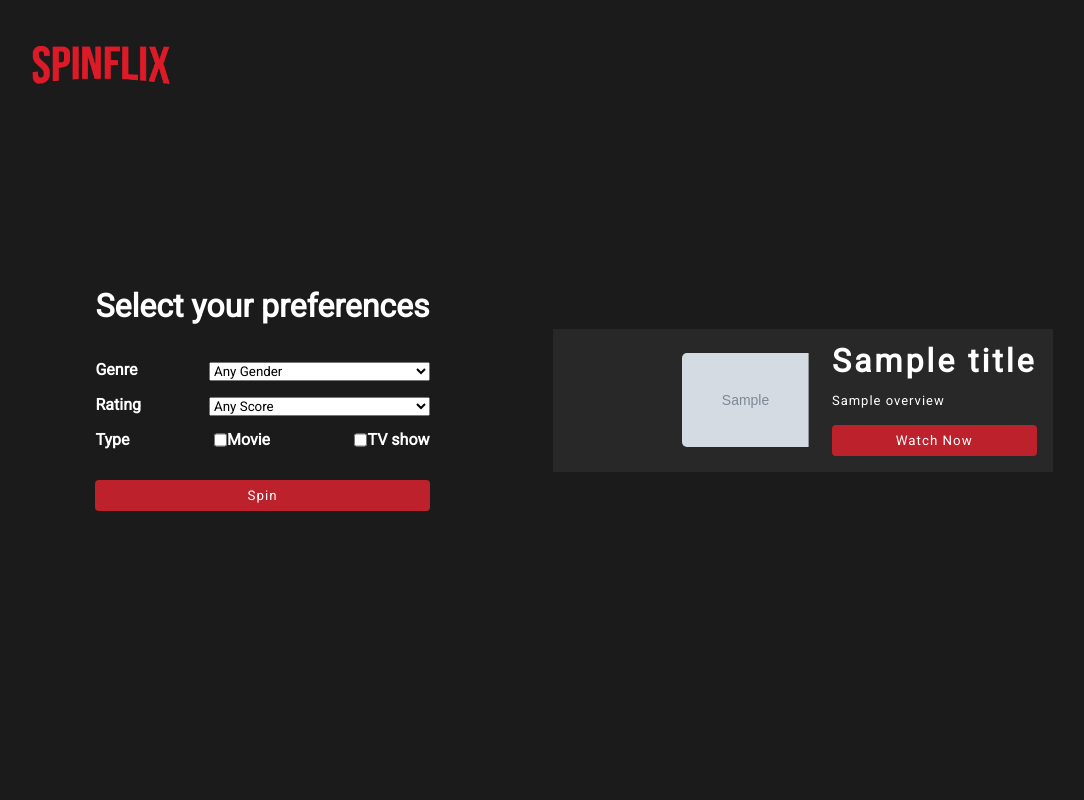
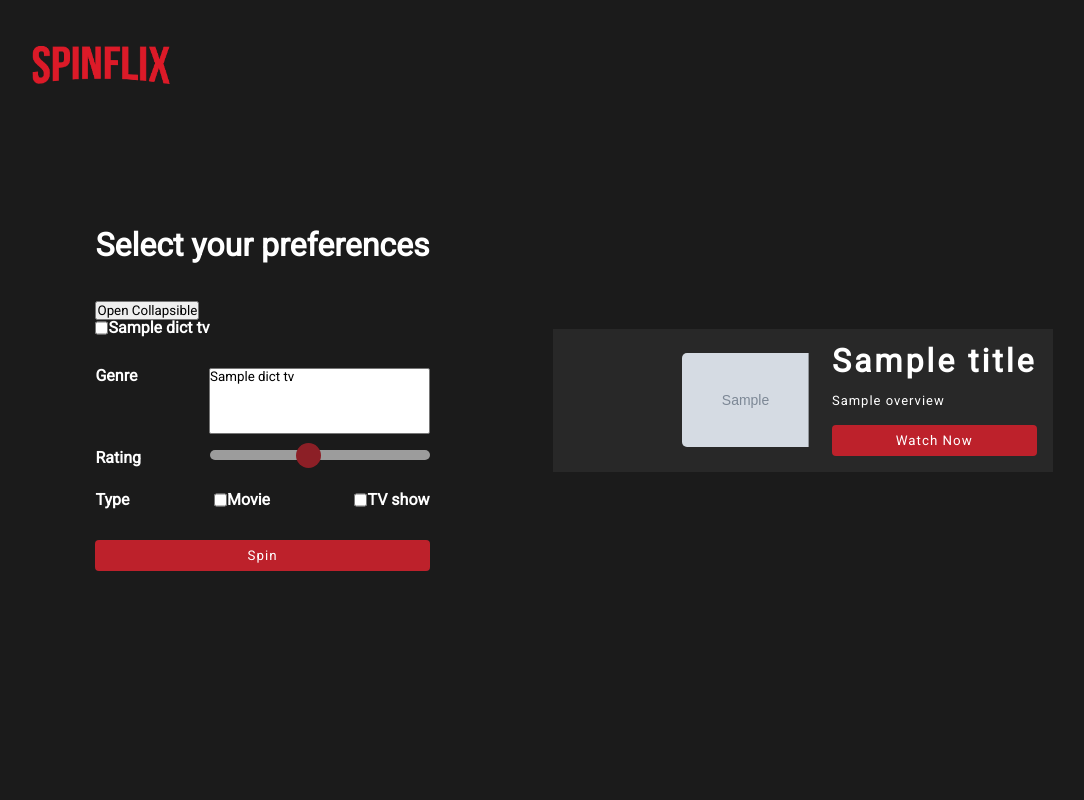
Before and after one commit to vitorbandeira1/Proj2-tecWeb, a Django app: template moviegenerator/templates/moviegenerator/teste.html in a window 1280 px wide. Shown: the whole page, without its empty margins (74-1158 px from the left). Run offline with Django 3.2, Linux system fonts and the light colour scheme; the template is opened without the code that fills it: most values are stand-ins (such as "Sample title", 1, 10 or a date in 2020); grey boxes marked "Sample" are stand-in pictures; some libraries are stand-ins or nearby versions.

Commit message:
criando models e adicionando novas features na pagina

```diff
--- /dev/null
+++ b/moviegenerator/static/moviegenerator/css/slider.css
@@ -0,0 +1,29 @@
+.slider {
+    -webkit-appearance: none;
+    width: 220px;
+    height: 10px;
+    border-radius: 5px;
+    background: #d3d3d3;
+    outline: none;
+    opacity: 0.7;
+    -webkit-transition: .2s;
+    transition: opacity .2s;
+  }
+
+  .slider::-webkit-slider-thumb {
+    -webkit-appearance: none;
+    appearance: none;
+    width: 25px;
+    height: 25px;
+    border-radius: 50%;
+    background: #bd212b;
+    cursor: pointer;
+  }
+
+  .slider::-moz-range-thumb {
+    width: 25px;
+    height: 25px;
+    border-radius: 50%;
+    background: #bd212b;
+    cursor: pointer;
+  }
--- /dev/null
+++ b/moviegenerator/static/moviegenerator/script/generobox.js
@@ -0,0 +1,14 @@
+var coll = document.getElementsByClassName("collapsible");
+var i;
+
+for (i = 0; i < coll.length; i++) {
+  coll[i].addEventListener("click", function() {
+    this.classList.toggle("active");
+    var content = this.nextElementSibling;
+    if (content.style.display === "block") {
+      content.style.display = "none";
+    } else {
+      content.style.display = "block";
+    }
+  });
+}
--- /dev/null
+++ b/moviegenerator/static/moviegenerator/script/slider.js
@@ -0,0 +1,8 @@
+var slider = document.getElementById("myRange");
+var output = document.getElementById("demo");
+output.innerHTML = slider.value; // Display the default slider value
+
+// Update the current slider value (each time you drag the slider handle)
+slider.oninput = function() {
+  output.innerHTML = this.value;
+}
--- /dev/null
+++ b/moviegenerator/templates/moviegenerator/generobox.html
@@ -0,0 +1,23 @@
+{% load static %}
+
+
+{% block content %}
+
+<button type="button" class="collapsible">Open Collapsible</button>
+<div class="content">
+        {% for id,name in dictTV.items %}
+        <div>
+            <input type="checkbox" value={{id}}>
+            <label for="typemovie">{{name}}</label>
+        </div>
+
+        <!-- <option value={{id}}>{{name}}</option> -->
+        <!-- <option value="Horror">Horror</option>
+        <option value="Romance">Romance</option>
+        <option value="Comedy">Comedy</option>
+        <option selected value="War">Any Gender</option> -->
+        {% endfor %}
+</div>
+<script type="text/javascript" src="{% static 'moviegenerator/script/generobox.js' %}"></script>
+
+{% endblock %}
--- /dev/null
+++ b/moviegenerator/templates/moviegenerator/slider.html
@@ -0,0 +1,11 @@
+{% load static %}
+
+
+{% block content %}
+
+<link rel="stylesheet" href="{% static 'moviegenerator/css/slider.css' %}"/>
+<div class="slidecontainer">
+    <input type="range" min="1" max="10" value="5" class="slider" id="myRange">
+  </div>
+  <script type="text/javascript" src="{% static 'moviegenerator/script/slider.js' %}"></script>
+{% endblock %}
--- a/moviegenerator/templates/moviegenerator/teste.html
+++ b/moviegenerator/templates/moviegenerator/teste.html
@@ -24,29 +24,33 @@
                 <form class="form-preferences" method="post">
                     {% csrf_token %}
                     <h2>Select your preferences</h2>
+                    {% include "moviegenerator/generobox.html" %}
                     <div class="form-genre">
                         <h3>Genre</h3>
-                        <select id='genre' type="text" name="genre">
-                            <option value="Drama">Drama</option>
-                            <option value="Horror">Horror</option>
+                        <select id='genre' type="text" name="genre" multiple>
+                            {% for id,name in dictTV.items %}
+                            <option value={{id}}>{{name}}</option>
+                            <!-- <option value="Horror">Horror</option>
                             <option value="Romance">Romance</option>
                             <option value="Comedy">Comedy</option>
-                            <option selected value="War">Any Gender</option>
+                            <option selected value="War">Any Gender</option> -->
+                            {% endfor %}
                         </select>
                     </div>
 
                     <div class="form-imdb">
                         <h3>Rating</h3>
-                        <select id='imdb' type="text" name="imdb">
+                        {% include "moviegenerator/slider.html" %}
+
+                        <!-- <select id='imdb' type="text" name="imdb">
                             <option value=">90">>90</option>
                             <option value=">80">>80</option>
                             <option value=">70">>70</option>
                             <option value=">60">>60</option>
                             <option value=">50">>50</option>
                             <option selected value="Any Score">Any Score</option>
-                        </select>
+                        </select> -->
                     </div>
-
                     <div class="form-type">
                         <h3>Type</h3>
                         <div>
@@ -74,5 +78,6 @@
             </div>
         </div>
     </section>
+
   </body>
 </html>
```
Also changed, not shown: moviegenerator/static/moviegenerator/css/generobox.css (added, +25 -0 lines), moviegenerator/views.py (+12 -1 lines).
